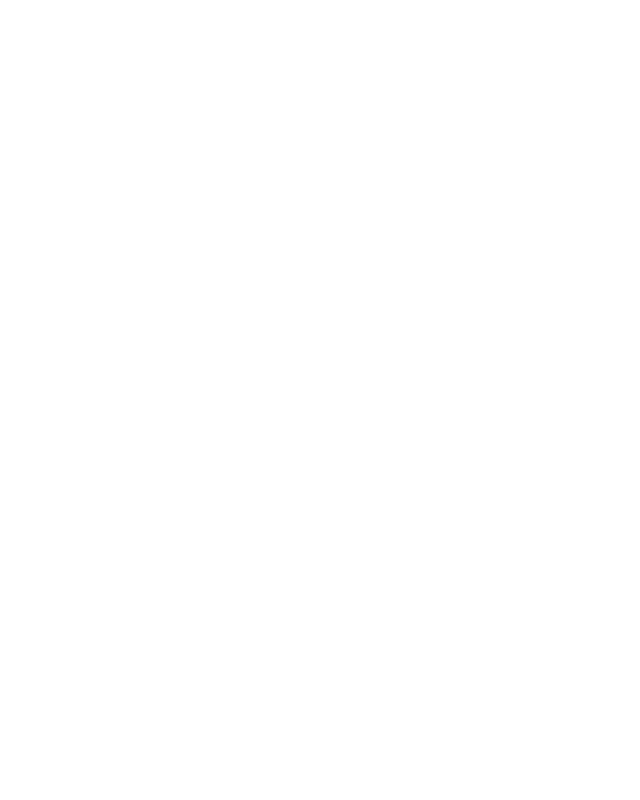
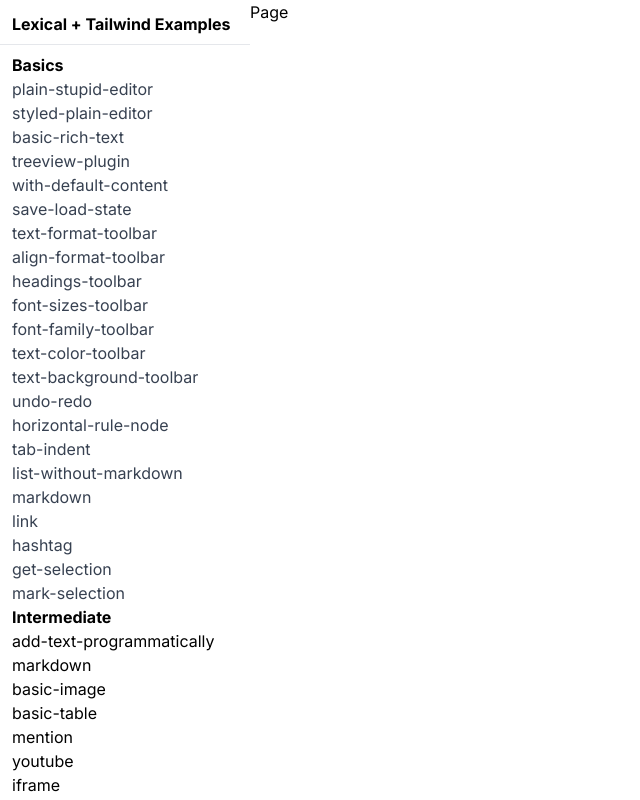
Before and after one commit to ibrahimyaacob92/lexical-tailwind-examples, a Next.js app: page /api-test in a window 1280 px wide. Before the commit this address had no page. Shown: the whole page, without its empty margins (0-640 px from the left). Built offline with nearby package versions, Linux system fonts and the light colour scheme.

Commit message:
create api test page

```diff
--- a/src/app/[difficulties]/[examples]/page.tsx
+++ b/src/app/[difficulties]/[examples]/page.tsx
@@ -43,7 +43,6 @@
   const doc = componentMap[params.examples as BasicPage]?.doc ?? "";
   const preview = componentMap[params.examples as BasicPage]?.preview ?? "";
   const title = kebabToProperCase(params.examples);
-  console.log({ doc, preview });
   return (
     <div className=" grid h-full w-full grid-cols-2 gap-4 p-3">
       <div className="flex flex-col gap-2 border-r">
--- /dev/null
+++ b/src/app/api-test/page.tsx
@@ -0,0 +1,5 @@
+const Page = () => {
+  return <div>Page</div>;
+};
+
+export default Page;
--- a/src/components/Sidebar.tsx
+++ b/src/components/Sidebar.tsx
@@ -2,7 +2,7 @@
 
 import clsx from "clsx";
 import Link from "next/link";
-import { usePathname, useRouter } from "next/navigation";
+import { usePathname } from "next/navigation";
 import {
   advancedPageList,
   basicPageList,
@@ -10,10 +10,8 @@
 } from "~/types/pageList";
 
 const Sidebar = () => {
-  const router = useRouter();
-  // const slug = router.
   const pathname = usePathname();
-  console.log({ pathname });
+  const slug = pathname?.split("/")?.[2];
 
   return (
     <div className="order-r sticky top-0 flex h-screen w-[250px] flex-shrink-0 flex-col ">
@@ -30,8 +28,8 @@
             <Link key={`basics-${page}`} href={`/basics/${page}`}>
               <p
                 className={clsx(
-                  "whitespace-nowrap"
-                  // page === slug ? "text-blue-800 underline" : "text-gray-700"
+                  "whitespace-nowrap",
+                  page === slug ? "text-blue-800 underline" : "text-gray-700"
                 )}
               >
                 {" "}
```
